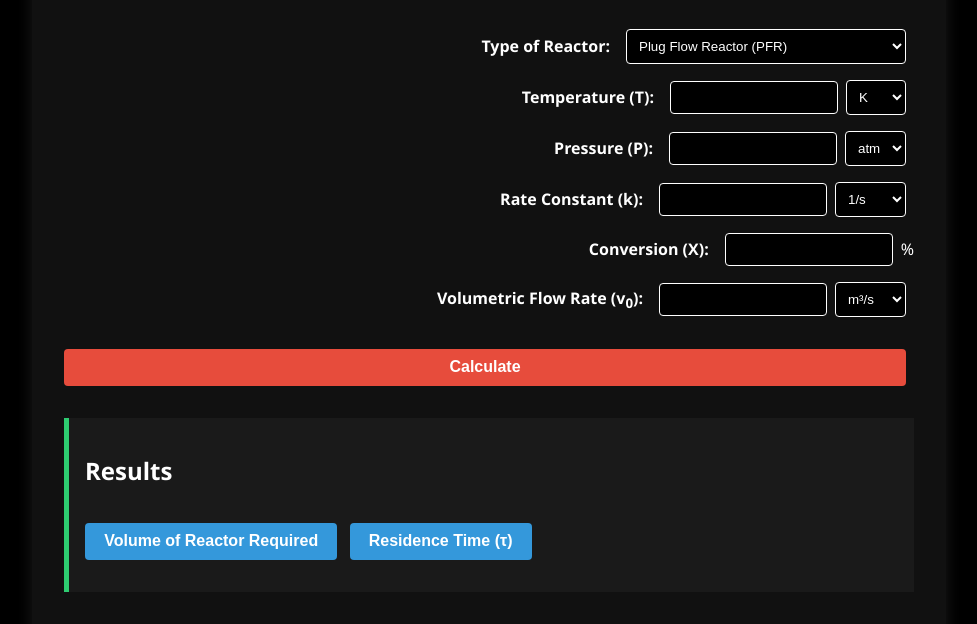
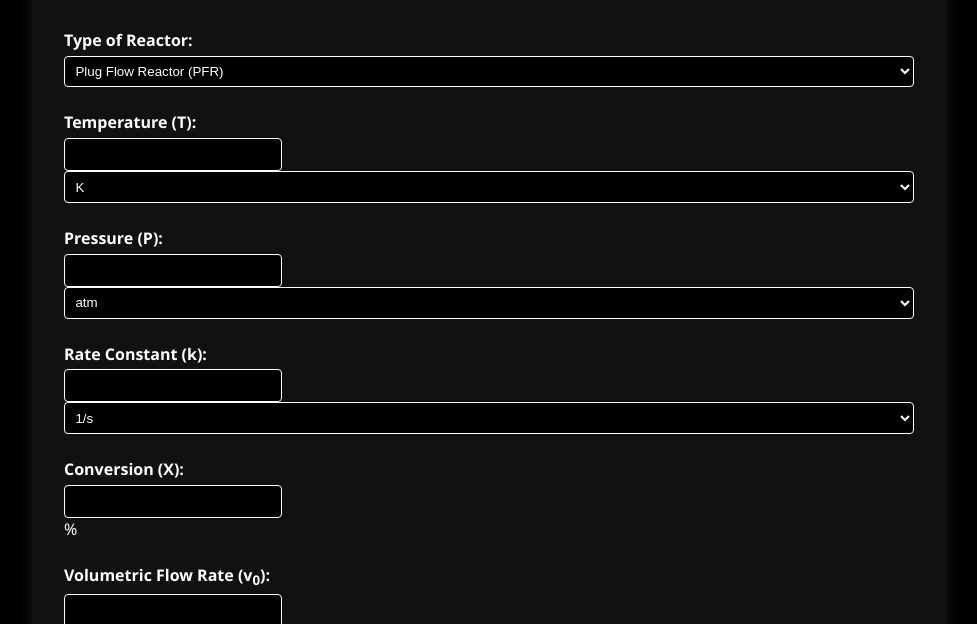
Before and after one commit to kusira623ate/cll122_demo, a plain HTML site: page index.html in a window 1280 px wide. Shown: the part 175-799 px from the top of the page, without its empty margins (151-1128 px from the left). Drawn offline with Linux system fonts and the light colour scheme.

Commit message:
Update styles.css

```diff
--- a/styles.css
+++ b/styles.css
@@ -33,34 +33,38 @@ form {
 
 .form-group {
   display: flex;
-  align-items: center;
-  justify-content: flex-start;
-  margin-bottom: 1rem;
+  flex-direction: column;
+  margin-bottom: 1.5rem;
 }
 
 label {
-  flex: 1.2;
-  margin-right: 1rem;
-  text-align: right;
   font-weight: bold;
+  margin-bottom: 0.3rem;
 }
 
-input[type="number"], input[type="text"], select {
+.input-row {
+  display: flex;
+  gap: 0.5rem;
+  align-items: center;
+}
+
+input[type="number"],
+input[type="text"] {
   background-color: #000;
   color: #fff;
   border: 1px solid #fff;
   border-radius: 4px;
   padding: 0.5rem;
-  margin-right: 0.5rem;
-}
-
-input[type="number"] {
-  width: 150px;
+  width: 200px;
 }
 
 select {
-  width: auto;
-  min-width: 60px;
+  background-color: #000;
+  color: #fff;
+  border: 1px solid #fff;
+  border-radius: 4px;
+  padding: 0.4rem;
+  min-width: 65px;
 }
 
 button {
```
